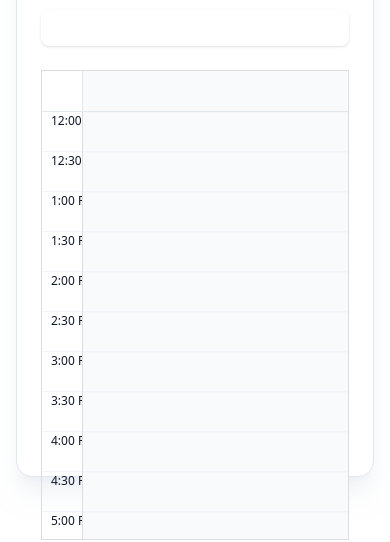
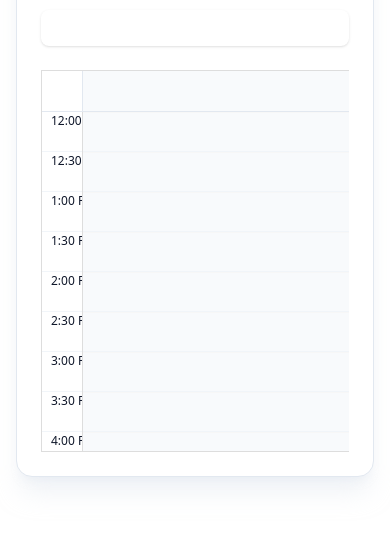
Before and after one commit to Prashantstrugglestocode/KitchenBooking, a Next.js app: page /book in a window 390 px wide. Shown: the part 295-837 px from the top of the page. Built offline with nearby package versions, Linux system fonts and the light colour scheme; no server answers; the database is empty.

Commit message:
add horizontal scrolling to calendar on mobile

```diff
--- a/src/components/BookingCalendar.tsx
+++ b/src/components/BookingCalendar.tsx
@@ -109,8 +109,8 @@ export function BookingCalendar({ className }: BookingCalendarProps) {
   };
 
   return (
-    <div className={cn("h-[600px] md:h-[700px] rounded-2xl border border-slate-200 bg-white p-6 shadow-xl shadow-slate-200/50", className)}>
-      <div className="mb-6 flex flex-col gap-4 sm:flex-row sm:items-center sm:justify-between">
+    <div className={cn("flex flex-col h-[600px] md:h-[700px] rounded-2xl border border-slate-200 bg-white p-6 shadow-xl shadow-slate-200/50", className)}>
+      <div className="mb-6 flex flex-col gap-4 sm:flex-row sm:items-center sm:justify-between flex-shrink-0">
         {/* Navigation Controls */}
         <div className="flex items-center gap-3">
           <button
@@ -206,12 +206,14 @@ export function BookingCalendar({ className }: BookingCalendarProps) {
         }
       `}</style>
 
+      <div className="flex-1 overflow-x-auto w-full relative">
+        <div className="min-w-[600px] h-full">
           <Calendar
             localizer={localizer}
             events={events}
             startAccessor="start"
             endAccessor="end"
-        style={{ height: "calc(100% - 80px)" }}
+            style={{ height: "100%" }}
             view={view}
             onView={setView}
             date={date}
@@ -226,6 +228,8 @@ export function BookingCalendar({ className }: BookingCalendarProps) {
             toolbar={false} // Custom toolbar
             longPressThreshold={10} // Enable immediate click on touch devices
           />
+        </div>
+      </div>
 
       {selectedSlot && (
         <BookingModal
```
Lines whose indentation alone changed are shown as unchanged.
